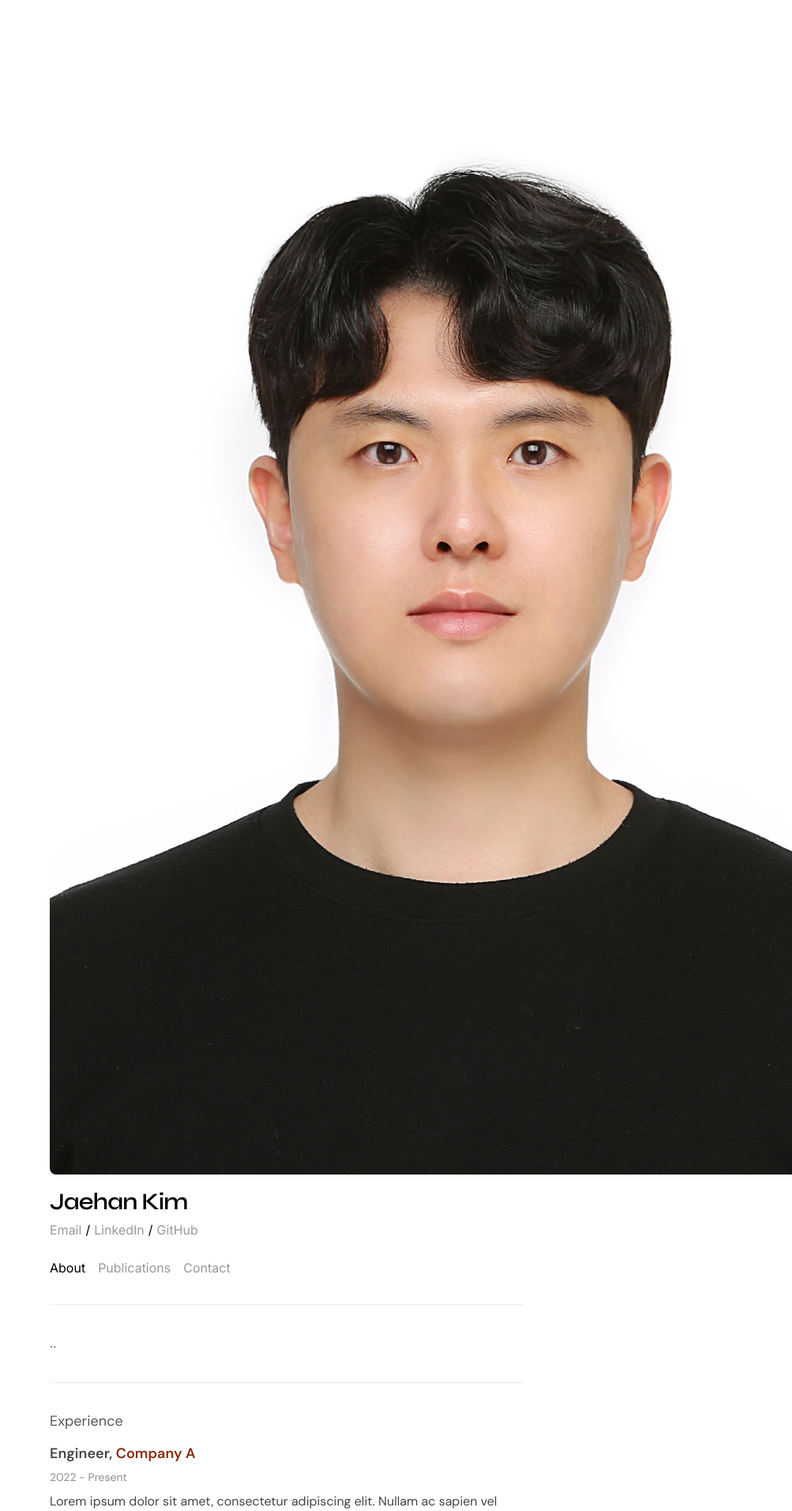
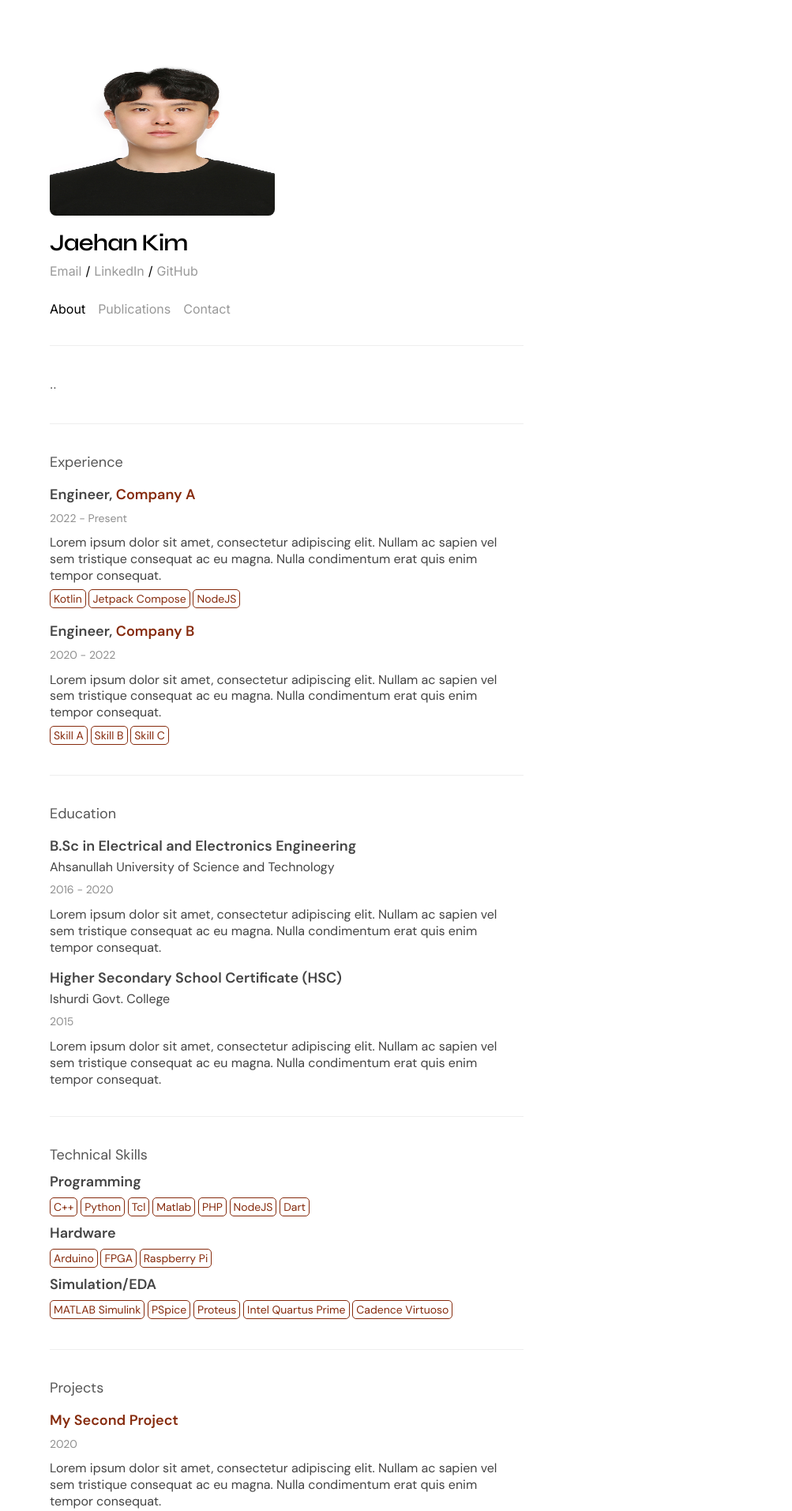
Before and after one commit to jaehanwork/jaehanwork.github.io, a Jekyll site: the page built from _pages/index.md, in a window 1280 px wide. Shown: the top 1913 px of the page at 79% size, without its empty margins (277-1280 px from the left). Built offline with Jekyll 4.4.1, drawn with Linux system fonts in a browser that asks for light colours.

Commit message:
resize photo

```diff
--- a/assets/styles.scss
+++ b/assets/styles.scss
@@ -29,8 +29,8 @@ a:hover {
 }
 
 .ap-avater {
-    height: 1046/5px;
-    width: 1423/5px;
+    height: 209px;
+    width: 285px;
     border-radius: 8px;
 }
 
```
